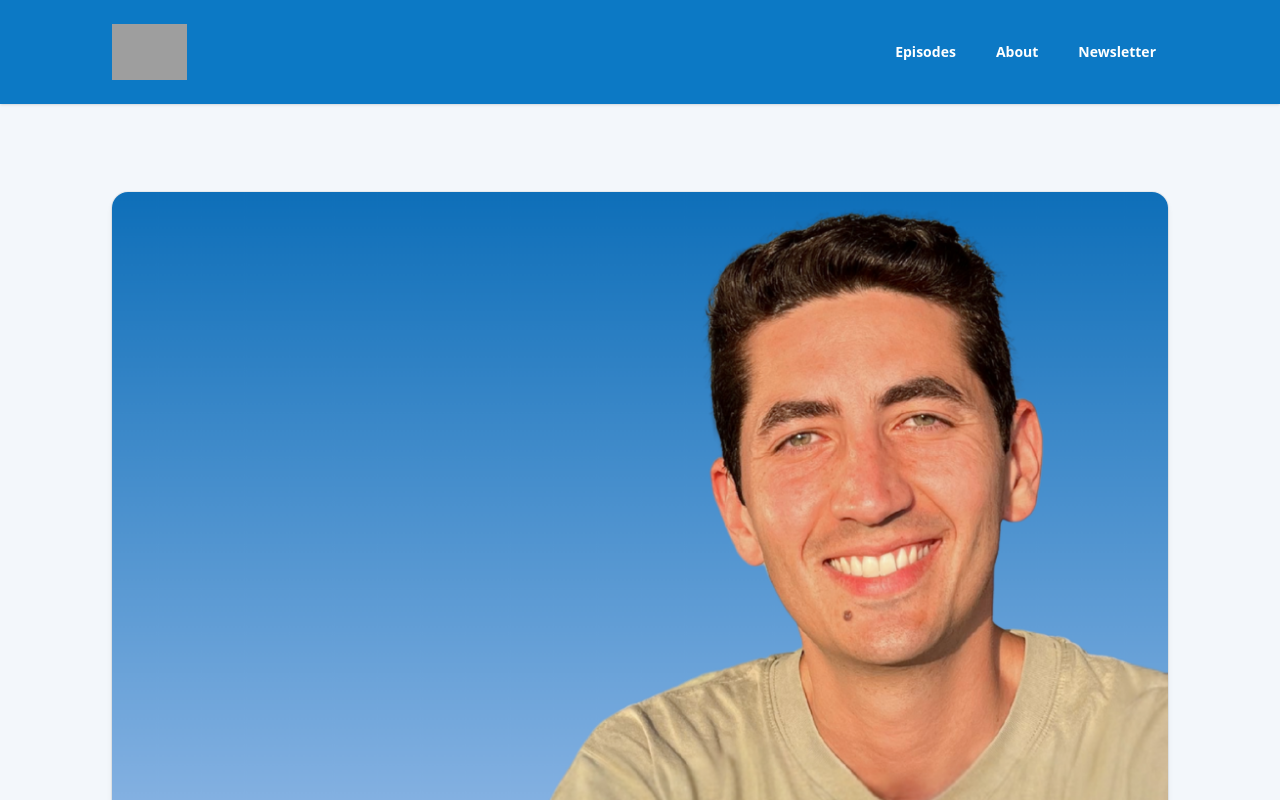
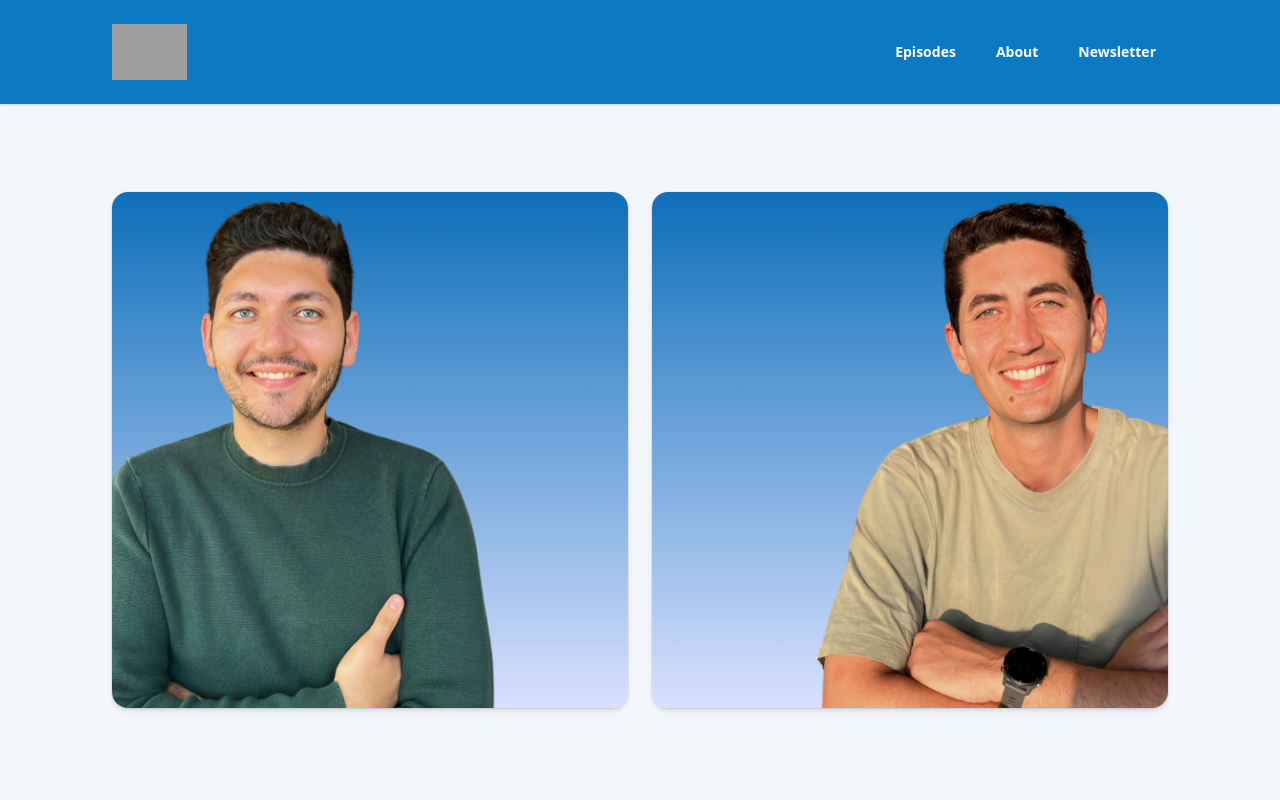
Before and after one commit to wesleybentura13/website_ledebrief, a Next.js app: page / in a window 1280 px wide. Shown: the top 800 px of the page. Built offline with nearby package versions, Linux system fonts and the light colour scheme; grey boxes are pictures that could not be loaded.

Commit message:
Make hero images responsive and side-by-side on large screens

```diff
--- a/src/app/page.tsx
+++ b/src/app/page.tsx
@@ -29,7 +29,8 @@ export default function Home() {
         </div>
 
         <section className="mx-auto flex w-full max-w-6xl flex-col gap-6 px-4 pb-20 pt-8 sm:px-8 lg:px-12">
-          <div className="overflow-hidden rounded-2xl bg-white shadow-md ring-1 ring-black/5">
+          <div className="grid gap-6 lg:grid-cols-2">
+            <div className="order-1 overflow-hidden rounded-2xl bg-white shadow-md ring-1 ring-black/5 lg:order-2">
               <Image
                 src="/images/74.png"
                 alt="Le Debrief Podcast highlight"
@@ -39,7 +40,7 @@ export default function Home() {
                 priority
               />
             </div>
-          <div className="overflow-hidden rounded-2xl bg-white shadow-md ring-1 ring-black/5">
+            <div className="order-2 overflow-hidden rounded-2xl bg-white shadow-md ring-1 ring-black/5 lg:order-1">
               <Image
                 src="/images/75.png"
                 alt="Le Debrief Podcast highlight 2"
@@ -48,6 +49,7 @@ export default function Home() {
                 className="h-auto w-full object-cover"
               />
             </div>
+          </div>
         </section>
       </div>
     </div>
```
Lines whose indentation alone changed are shown as unchanged.
